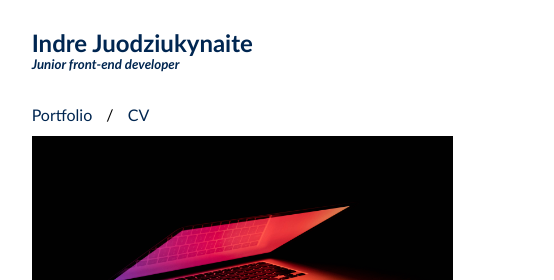
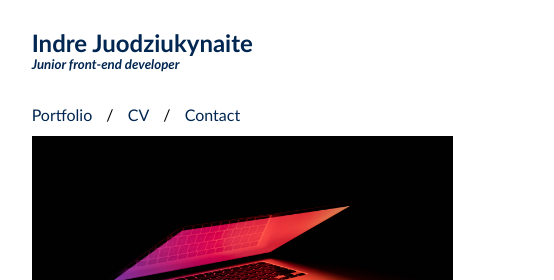
Before and after one commit to indre-juodziukynaite/portfolio-website, a plain HTML site: page index.html in a window 1280 px wide. Shown: the top 280 px of the page, 187-741 px from the left. Drawn offline with Linux system fonts and the light colour scheme.

Commit message:
Added Contact meniu

```diff
--- a/index.html
+++ b/index.html
@@ -26,6 +26,10 @@
                     <li>
                         <a
                             href="https://drive.google.com/file/d/1bjue_XFOU6pwEal0BzeCGx_qTPEOHYxe/view?usp=sharing">CV</a>
+                    </li>
+                    <li class="divider">/</li>
+                    <li>
+                        <a href="#">Contact</a>
                     </li>
                 </ul>
             </nav>
```
